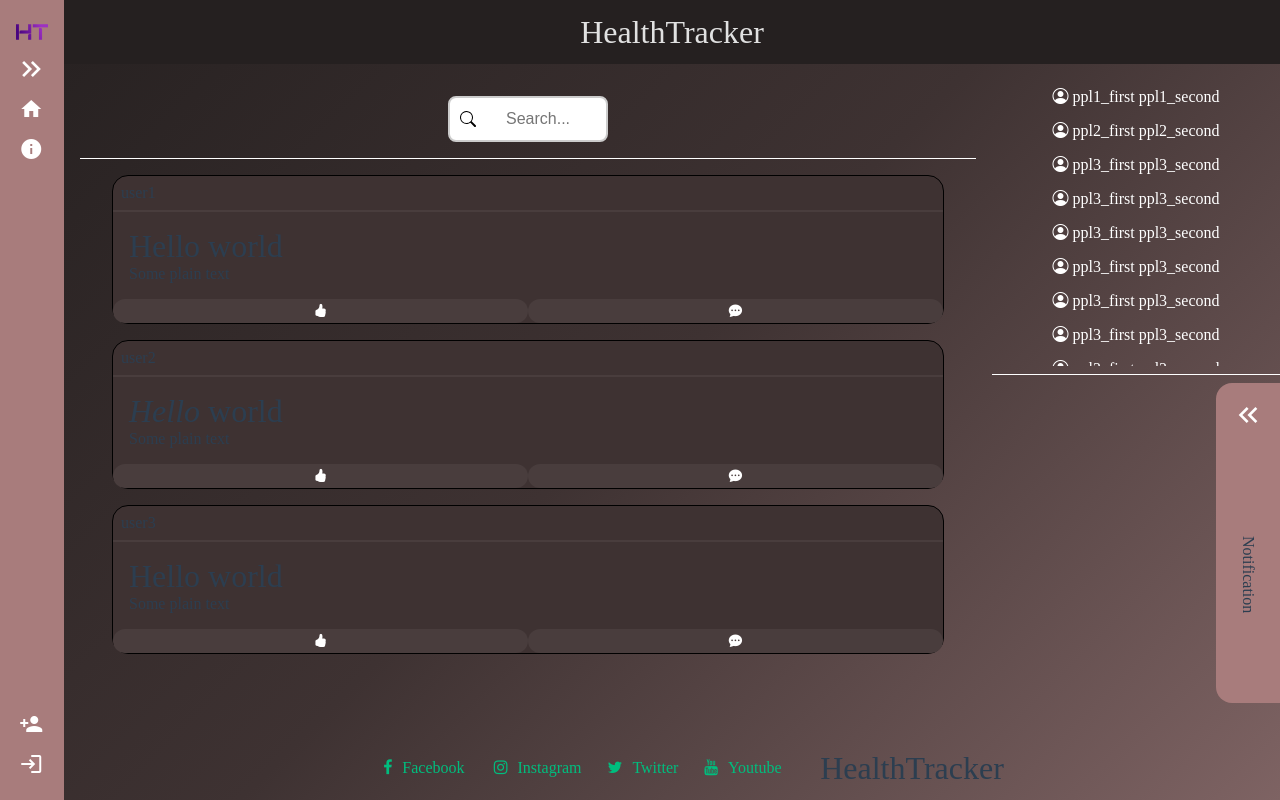
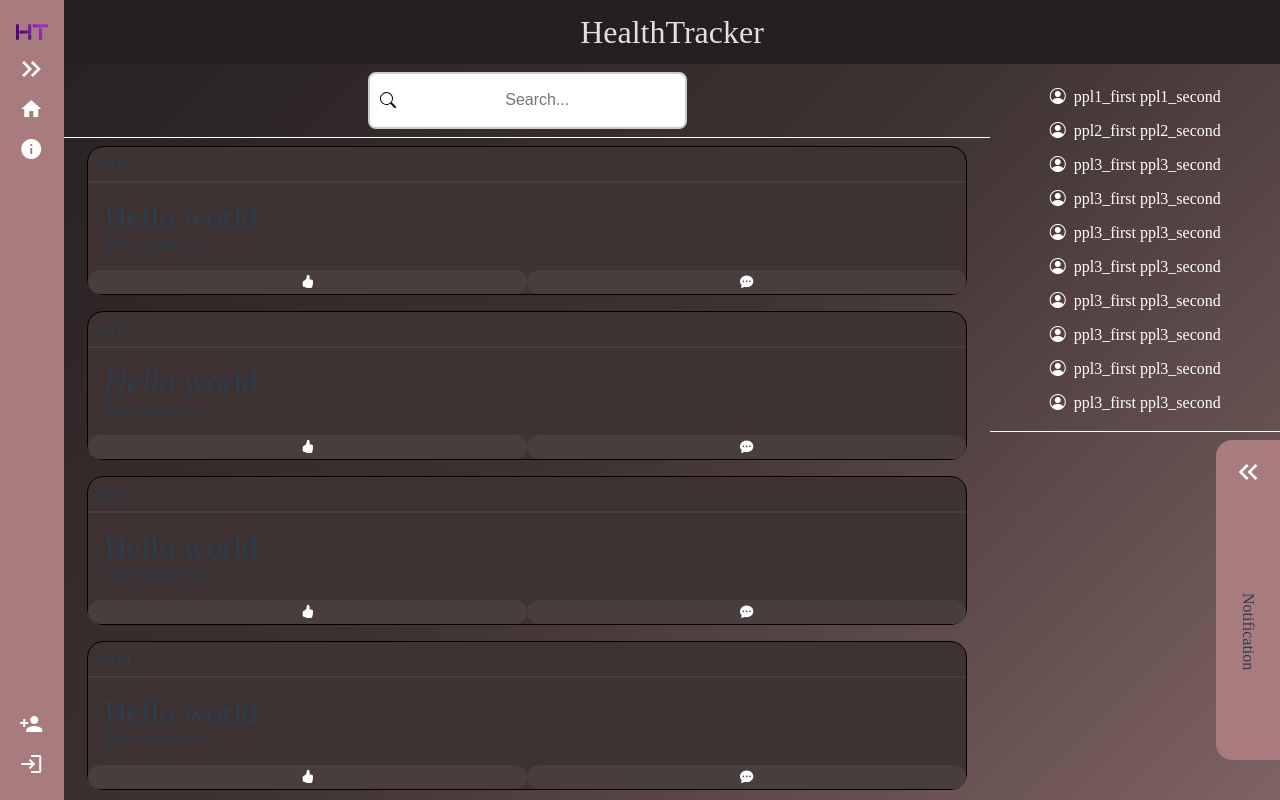
Before and after one commit to Hikareel/HealthTracker, a Vue app in the folder HealthTracker/healthtracker.client/: page /community in a window 1280 px wide. Built offline with nearby package versions, Linux system fonts and the light colour scheme; what @vueform/vueform would draw is missing.

Commit message:
Position: fixed change

```diff
--- a/HealthTracker/healthtracker.client/src/components/shared/footer/Footer.vue
+++ b/HealthTracker/healthtracker.client/src/components/shared/footer/Footer.vue
@@ -1,5 +1,5 @@
 <template>
-  <footer>
+  <footer v-if="!isCommunityPage">
     <div class="social">
       <SocialLinks />
       <h1>HealthTracker</h1>
@@ -8,7 +8,12 @@
 </template>
 
 <script setup lang="ts">
-import SocialLinks from './components/SocialLinks.vue'
+import { useRoute } from 'vue-router';
+import SocialLinks from './components/SocialLinks.vue';
+import { computed } from 'vue';
+
+const route = useRoute();
+const isCommunityPage = computed(() => route.path === '/community');
 </script>
 
 <style lang="scss" scoped>
@@ -19,11 +24,13 @@ footer {
   display: flex;
   align-items: center;
   justify-content: center;
+
   .social {
     margin: auto;
     display: flex;
     align-items: center;
     justify-content: space-evenly;
+
     @media (max-width: 550px) {
       gap: 1rem;
       flex-direction: column;
--- a/HealthTracker/healthtracker.client/src/components/views/community/Community.vue
+++ b/HealthTracker/healthtracker.client/src/components/views/community/Community.vue
@@ -9,8 +9,8 @@
       </div>
       <div class="wall-body">
         <!-- POSTs -->
-        <div v-for="post in PostData">
-          <Post :item="post" class="post"/>
+        <div v-for="post in PostData" class="posts">
+          <Post :item="post" />
         </div>
       </div>
     </div>
@@ -33,9 +33,10 @@ import { PostData } from '@/data/models/postModels';
 
 <style lang="scss" scoped>
 .community-page {
-  display: grid;
-  grid-template-rows: auto 1fr;
-  grid-template-columns: 3fr 1fr;
+  position: fixed;
+  display: flex;
+  height: calc(100% - 4rem);
+  width: calc(100% - 4rem);
   justify-items: stretch;
   align-items: stretch;
 
@@ -43,59 +44,35 @@ import { PostData } from '@/data/models/postModels';
     display: flex;
     flex-direction: column;
     grid-column: 1;
-    // height:  100%;
-    padding: 1rem;
     align-items: center;
+    width: 80%;
+    height: 100%;
 
 
-    .wall-header{
+    .wall-header {
+      grid-row: 1;
+      grid-column: 1;
       border-bottom: 1px solid white;
       width: 100%;
+      height: 10%;
       position: sticky;
       top: 0;
       background-color: inherit;
       z-index: 10;
-    }
-    .wall-body{
-      overflow-y:scroll;
-      overflow-x: hidden;
-      flex: 1;
-
-      .post{
-        margin:1rem 2rem 1rem 2rem;
-      }
-    }
-  }
-
-  .right-content {
-    display: flex;
-    flex-direction: column;
-    height: 100%;
-    right: 0;
-    transition: width 0.3s ease-out;
-
-    .list{
-      height:50%;
-      padding-bottom: 0.5rem;
-    }
-    .chat{
-      padding-top: 0.5rem;
-      height:50%;
-    }
-  }
+      align-content: center;
 
       .search {
         display: flex;
         grid-row: 1;
         grid-column: 1;
-    padding: 1rem;
+        padding: 0.5rem;
         justify-content: center;
         align-items: center;
-    height: fit-content;
-
+        height: 100%;
 
         .search-input {
-      width: 10rem;
+          height: 100%;
+          width: 35%;
           box-sizing: border-box;
           border: 2px solid #ccc;
           border-radius: 8px;
@@ -114,24 +91,60 @@ import { PostData } from '@/data/models/postModels';
           }
         }
       }
+    }
+
+    .wall-body {
+      grid-row: 2;
+      grid-column: 1;
+      height: 90%;
+      width: 100%;
+      overflow-y: scroll;
+      overflow-x: hidden;
+
+      .posts {
+        display: flex;
+        width: 100%;
+        justify-content: center;
+      }
+    }
+  }
+
+  .right-content {
+    top: 0;
+    width: 25%;
+    display: flex;
+    justify-content: space-between;
+    flex-direction: column;
+    height: 100%;
+    right: 0;
+    transition: width 0.3s ease-out;
+
+    .list {
+      padding-bottom: 0.5rem;
+      max-height: 50%;
+      flex-grow: 0;
+
+    }
+
+    .chat {
+      flex-grow: 1;
+      flex-shrink: 0;
+      padding-top: 0.5rem;
+    }
+  }
 
   //Do zastanowienia poniższy komentarz \/
   //1. Albo robimy jednego dużego Searchara z wyszukiwaniem znajomych i postów
   //2. Albo ukrywamy jakoś listę zanjomych i ją wysuwamy po wciśnięciu przycisku
   @media (max-height: 590px),
   (max-width: 785px) {
+    .wall {
+      width: 100%;
+    }
 
     .right-content {
-      justify-content: center;
-      padding-top: 1rem;
-      width: 4rem;
-
-      .list {
       display: none;
     }
   }
 }
-
-
-}
 </style>
--- a/HealthTracker/healthtracker.client/src/components/views/community/friends/FriendItem.vue
+++ b/HealthTracker/healthtracker.client/src/components/views/community/friends/FriendItem.vue
@@ -1,7 +1,7 @@
 <template>
   <main>
     <div class="friend-item">
-      <p><i class="bi bi-person-circle"></i>  {{ item.firstname }} {{ item.secondname }}</p>
+      <p><i class="bi bi-person-circle"></i>{{ item.firstname }} {{ item.secondname }}</p>
     </div>
   </main>
 </template>
@@ -16,6 +16,8 @@ defineProps<{
 
 <style lang="scss" scoped>
 .friend-item{
+  justify-content: center;
+  align-content: center;
   border-radius: 10px 0 0 10px;
   padding: 0.5rem;
   font-size: 16px;
@@ -24,5 +26,8 @@ defineProps<{
     cursor: pointer;
     background-color: rgba(100, 100, 100, 0.2);
   }
+  i {
+    margin-right: 0.5rem;
+  }
 }
 </style>
--- a/HealthTracker/healthtracker.client/src/components/views/community/friends/FriendsList.vue
+++ b/HealthTracker/healthtracker.client/src/components/views/community/friends/FriendsList.vue
@@ -15,7 +15,7 @@ import { FriendsData } from '@/data/models/friendModel'
 .main-list {
     display: flex;
     flex-direction: column;
-    max-height: 100vh;
+    height: 100vh;
     overflow: hidden;
     text-align: center;
     border-bottom: 1px solid white;
--- a/HealthTracker/healthtracker.client/src/components/views/community/post/post.vue
+++ b/HealthTracker/healthtracker.client/src/components/views/community/post/post.vue
@@ -50,7 +50,9 @@ function toggleComments() {
 
 <style lang="scss" scoped>
 .post {
-  width: calc(95vw - 4rem - 20rem);
+  margin-top: 0.5rem;
+  margin-bottom: 0.5rem;
+  width: 95%;
   border: 1px solid black;
   border-radius: 1rem;
   background-color: rgba(62, 50, 50, 1);
@@ -97,9 +99,5 @@ function toggleComments() {
   .comment-section {
     padding: 1rem;
   }
-
-  @media (max-height: 590px), (max-width: 785px){
-    width: calc(95vw - 4rem - 4rem);
-  }
 }
 </style>
--- a/HealthTracker/healthtracker.client/src/data/models/postModels.ts
+++ b/HealthTracker/healthtracker.client/src/data/models/postModels.ts
@@ -16,6 +16,21 @@ const PostData = reactive([
         user: "user3",
         markdownText: "# Hello world\n\nSome plain text"
 
+    },
+    {
+        user: "user4",
+        markdownText: "# Hello world\n\nSome plain text"
+
+    },
+    {
+        user: "user5",
+        markdownText: "# Hello world\n\nSome plain text"
+
+    },
+    {
+        user: "user6",
+        markdownText: "# Hello world\n\nSome plain text"
+
     }
 ])
 
```
Lines whose indentation alone changed are shown as unchanged.
